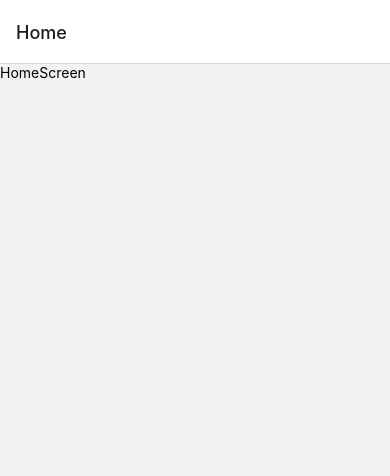
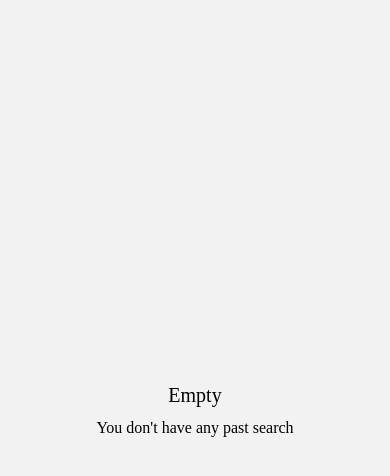
Before and after one commit to aljary12/weather-app, a React Native app: screen /Home in a window 390 px wide. Shown: the top 476 px of the page. Built offline with nearby package versions, Linux system fonts and the light colour scheme.

Commit message:
feat: add zustand for history state

```diff
--- a/package.json
+++ b/package.json
@@ -19,7 +19,8 @@
     "react-native": "^0.74.0",
     "react-native-config": "^1.5.1",
     "react-native-safe-area-context": "^4.8.2",
-    "react-native-screens": "^3.31.0"
+    "react-native-screens": "^3.31.0",
+    "zustand": "^4.5.2"
   },
   "devDependencies": {
     "@babel/core": "^7.20.0",
--- a/src/app.tsx
+++ b/src/app.tsx
@@ -1,9 +1,14 @@
 import React from 'react';
 
 import Routes from './navigator/root-navigator';
+import {SafeAreaProvider} from 'react-native-safe-area-context';
 
 function App(): React.JSX.Element {
-  return <Routes />;
+  return (
+    <SafeAreaProvider>
+      <Routes />
+    </SafeAreaProvider>
+  );
 }
 
 export default App;
--- a/src/navigator/root-navigator.tsx
+++ b/src/navigator/root-navigator.tsx
@@ -8,7 +8,7 @@ const Stack = createNativeStackNavigator();
 function RootNavigator() {
   return (
     <NavigationContainer>
-      <Stack.Navigator>
+      <Stack.Navigator screenOptions={{headerShown: false}}>
         <Stack.Screen name="Home" component={HomeScreen} />
       </Stack.Navigator>
     </NavigationContainer>
--- a/src/screens/home-screen.tsx
+++ b/src/screens/home-screen.tsx
@@ -1,12 +1,44 @@
-import {View, Text} from 'react-native';
+import {FlatList, ListRenderItem, View} from 'react-native';
 import React from 'react';
+import Text from '../components/text';
+import {useHistoryState} from '../stores/history-store';
+import {SafeAreaView} from 'react-native-safe-area-context';
 
 function HomeScreen() {
+  const cities = useHistoryState(state => state.cities);
+
+  const renderItem: ListRenderItem<string> = ({item}) => {
+    return <Text>{item}</Text>;
+  };
+
   return (
-    <View>
-      <Text>HomeScreen</Text>
-    </View>
+    <SafeAreaView style={{flex: 1}}>
+      <FlatList
+        data={cities}
+        renderItem={renderItem}
+        keyExtractor={item => item}
+        contentContainerStyle={{
+          flexGrow: 1,
+          justifyContent: (cities || []).length > 0 ? 'flex-start' : 'center',
+          gap: 20,
+          paddingBottom: 24,
+        }}
+        showsVerticalScrollIndicator={false}
+        ListEmptyComponent={<Empty />}
+      />
+    </SafeAreaView>
   );
 }
 
+const Empty = () => {
+  return (
+    <View style={{justifyContent: 'center', alignItems: 'center', gap: 12}}>
+      <Text size="h5" weight="bold">
+        Empty
+      </Text>
+      <Text size="large">You don't have any past search</Text>
+    </View>
+  );
+};
+
 export default HomeScreen;
--- /dev/null
+++ b/src/stores/history-store.ts
@@ -0,0 +1,20 @@
+import {create} from 'zustand';
+
+interface HistoryState {
+  cities: string[];
+  addCity: (city: string) => void;
+}
+
+export const useHistoryState = create<HistoryState>()(set => ({
+  cities: [],
+  addCity: city =>
+    set(state => {
+      let cities = state.cities.concat(city);
+
+      if (cities.length > 5) {
+        cities = cities.slice(1);
+      }
+
+      return {cities: cities};
+    }),
+}));
```
Also changed, not shown: 1 other file (tests, documents, lock files or other folders).
